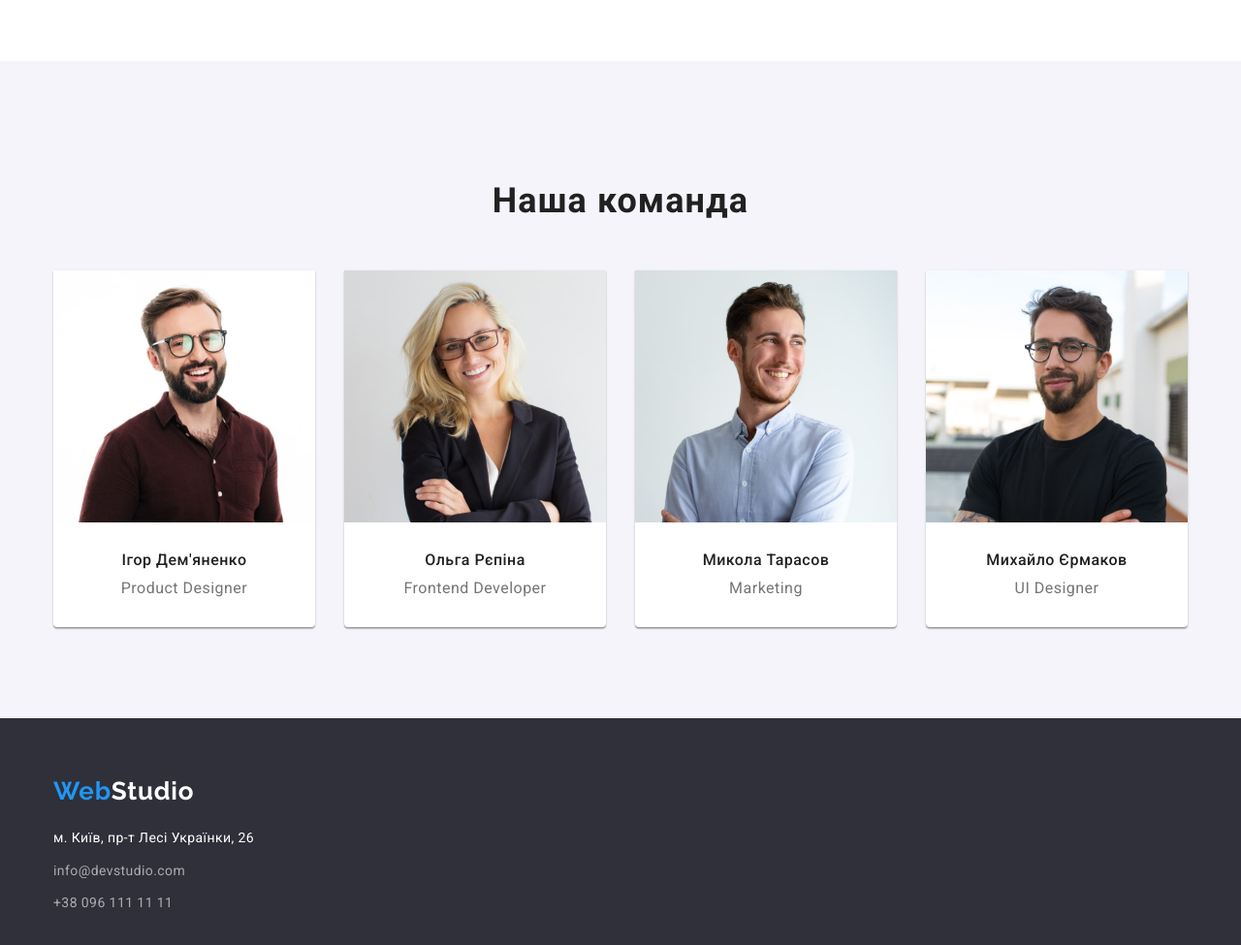
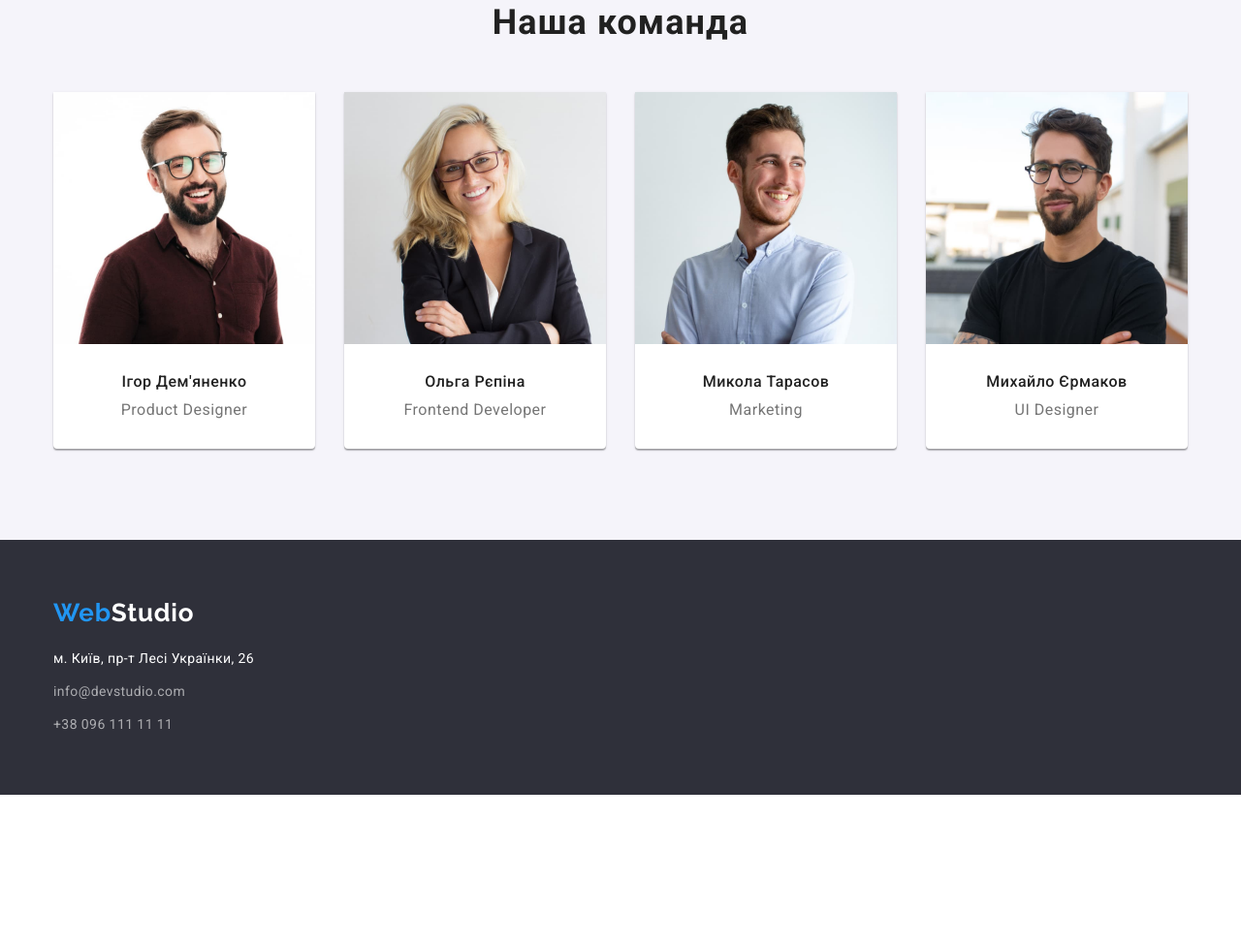
Before and after one commit to eeoooll/goit-markup-hw-04, a plain HTML site: page index.html in a window 1280 px wide. Shown: the part 1537-2512 px from the top of the page at 97% size. After the commit the page ends 2357 px from the top, so only its background shows below. Drawn offline with nearby package versions, Linux system fonts and the light colour scheme.

Commit message:
error correction

```diff
--- a/css/styles.css
+++ b/css/styles.css
@@ -164,9 +164,10 @@ address {
 }
 
 .hero-title {
-  padding-left: 200px;
-  padding-right: 200px;
-  padding-bottom: 30px;
+  max-width: 700px;
+  margin-left: auto;
+  margin-right: auto;
+  margin-bottom: 30px;
   color: var(--background-text-color);
   font-weight: 900;
   font-size: 44px;
@@ -211,8 +212,7 @@ address {
 
 .section-title {
   color: var(--title-text-color);
-  padding-top: 30px;
-  padding-bottom: 10px;
+  margin-bottom: 10px;
 }
 
 /* section description */
@@ -227,7 +227,6 @@ address {
 }
 
 .section-title.desc {
-  padding-bottom: 10px;
   font-weight: 700;
   font-size: 14px;
   line-height: 1.14;
@@ -244,13 +243,17 @@ address {
 }
 
 /*------------- section working */
+.section-working{
+  padding-top: 0;
+}
+
 .working-container {
   display: flex;
 }
 
 .section-title.working,
 .section-title.team {
-  padding-bottom: 50px;
+  margin-bottom: 50px;
   font-weight: 700;
   font-size: 36px;
   line-height: 1.16;
@@ -281,7 +284,6 @@ address {
 }
 
 .card-text {
-  padding-bottom: 30px;
   color: var(--primary-text-color);
   font-size: 16px;
   line-height: 1.18;
@@ -300,6 +302,11 @@ address {
   margin-right: 30px;
 }
 
+.card-description{
+  padding: 30px 10px;
+
+}
+
 /*________________________________________footer________________________________________*/
 .footer {
   padding-top: 60px;
@@ -316,11 +323,12 @@ address {
 }
 
 .logo-footer {
-  padding-bottom: 20px;
+  display: block;
+  margin-bottom: 20px;
 }
 
 .footer-item:not(:nth-child(3n)) {
-  padding-bottom: 10px;
+  margin-bottom: 10px;
 }
 
 .footer-cont,
@@ -377,10 +385,6 @@ address {
   margin-bottom: 30px;
 }
 
-.project-item {
-  /* border: 1px solid var(--border-project-color); */
-}
-
 .project-item-border {
   border: 1px solid var(--border-project-color);
   border-top: none;
@@ -388,7 +392,7 @@ address {
 }
 
 .portfolio-project-title {
-  padding-bottom: 4px;
+  margin-bottom: 4px;
   color: var(--title-text-color);
   font-weight: 700;
   font-size: 18px;
--- a/index.html
+++ b/index.html
@@ -56,8 +56,8 @@
         </div>
       </section>
       <section class="section section-desc">
+        <div class="container">
           <h2 class="visually-hidden">Переваги студії для клієнтів</h2>
-        <div class="container">
           <ul class="list desc-container">
             <li class="desk-item">
               <h3 class="section-title desc">УВАГА ДО ДЕТАЛЕЙ</h3>
@@ -90,8 +90,8 @@
         </div>
       </section>
       <section class="section section-working">
+        <div class="container">
           <h2 class="section-title working">Чим ми займаємося</h2>
-        <div class="container">
           <ul class="list working-container">
             <li class="working-item">
               <img
@@ -118,52 +118,55 @@
         </div>
       </section>
       <section class="section section-team">
+        <div class="container">
           <h2 class="section-title team">Наша команда</h2>
-        <div class="container">
           <ul class="list container-team">
             <li class="team-item">
-              <a href="" class="link">
               <img
               src="./images/igor-demyanenko.jpg"
               alt="Ігор Дем'яненко дизайнер"
               width="270"
               />
+              <div class="card-description">
                 <h3 class="section-title">Ігор Дем'яненко</h3>
-                <p class="card-text" lang="en">Product Designer</p></a
-              >
+              <p class="card-text" lang="en">Product Designer</p>
+              </div>
             </li>
             <li class="team-item">
-              <a href="" class="link">
               <img
                   src="./images/olha-repina.jpg"
                   alt="Ольга Рєпіна фронтенд розробник"
                   width="270"
                 />
+                <div class="card-description">
                   <h3 class="section-title">Ольга Рєпіна</h3>
-                <p class="card-text" lang="en">Frontend Developer</p></a
-              >
+                <p class="card-text" lang="en">Frontend Developer
+                </p>
+                </div>
             </li>
             <li class="team-item">
-              <a href="" class="link">
               <img
                   src="./images/mycola-tarasov.jpg"
                   alt="Микола Тарасов маркетолог"
                   width="270"
                 />
+                <div class="card-description">
                   <h3 class="section-title">Микола Тарасов</h3>
-                <p class="card-text" lang="en">Marketing</p></a
-              >
+                <p class="card-text" lang="en">Marketing
+                </p>
+                </div>
             </li>
             <li class="team-item">
-              <a href="" class="link">
               <img
                   src="./images/mihaylo-ermakov.jpg"
                   alt="Михайло Єрмаков дизайнер"
                   width="270"
                 />
+                <div class="card-description">
                   <h3 class="section-title">Михайло Єрмаков</h3>
-                <p class="card-text" lang="en">UI Designer</p></a
-              >
+                <p class="card-text" lang="en">UI Designer
+                </p>
+                </div>
             </li>
           </ul>
         </div>
@@ -171,11 +174,9 @@
     </main>
     <footer class="footer">
       <div class="container">
-        <div class="logo-footer">
-          <a href="/" class="logo link" lang="en"
+        <a href="/" class="logo logo-footer link" lang="en"
         >Web<span class="logo-footer-second-color">Studio</span></a
         >
-        </div>
         <address>
           <ul class="list">
             <li class="footer-item">
```
Also changed, not shown: portfolio.html (+4 -6 lines). Lines whose indentation alone changed are shown as unchanged.
